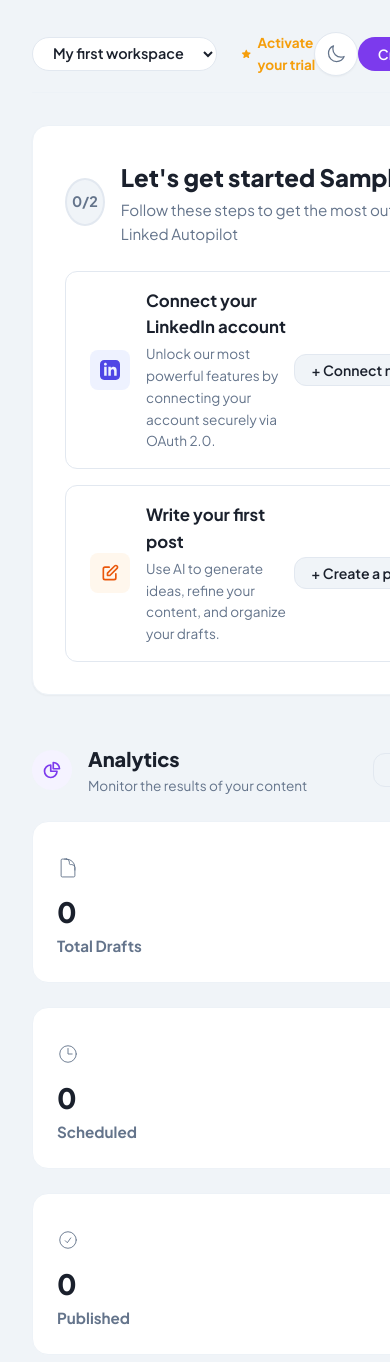
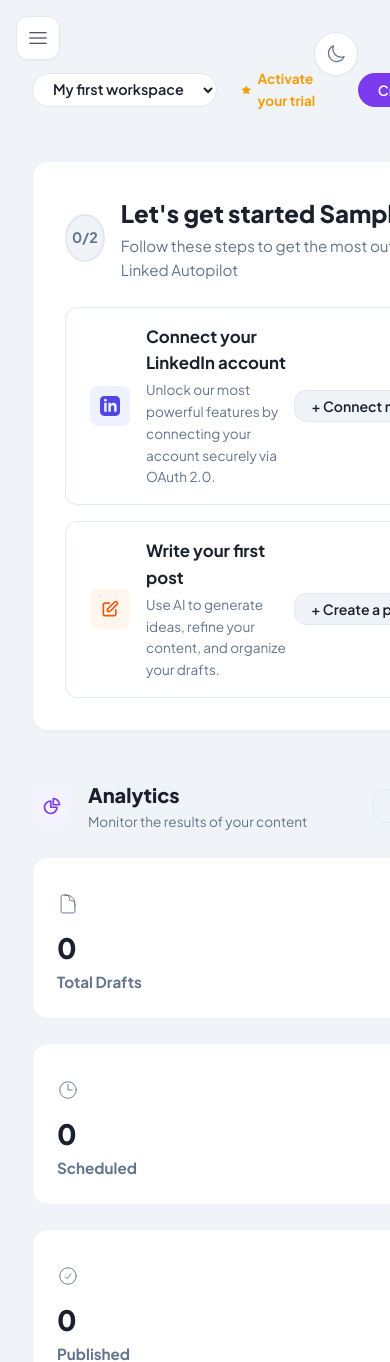
Before and after one commit to Rohitsharmamarvel/linkedin-post-generator, a Flask app: page /dashboard in a window 390 px wide; the page is wider, and only the part inside the window is pictured. Shown: the top 1362 px of that part. Run offline with Flask 3, Linux system fonts and the light colour scheme; the visitor is signed in with stand-in values (Sample User, id 1); data that the repository does not hold is empty; some libraries are stand-ins or nearby versions.

Commit message:
fix: made sidebar scrollable and added mobile menu toggle for improved responsiveness

```diff
--- a/app/static/css/main.css
+++ b/app/static/css/main.css
@@ -129,7 +129,23 @@ select {
     flex-direction: column;
     z-index: 50;
     padding: var(--space-lg);
-    transition: width var(--transition-slow);
+    transition: all var(--transition-slow);
+    overflow-y: auto;
+    scrollbar-width: thin;
+    scrollbar-color: var(--color-border) transparent;
+}
+
+.sidebar.mobile-active {
+    transform: translateX(0);
+}
+
+.sidebar::-webkit-scrollbar {
+    width: 4px;
+}
+
+.sidebar::-webkit-scrollbar-thumb {
+    background: var(--color-border);
+    border-radius: 10px;
 }
 
 .sidebar-brand {
@@ -872,13 +888,40 @@ select {
         transform: translateX(-100%);
     }
 
+    .sidebar.mobile-active {
+        transform: translateX(0);
+    }
+
     .main-content {
         margin-left: 0;
+        padding-top: calc(var(--space-2xl) + 20px);
     }
 
     .stats-grid {
         grid-template-columns: 1fr;
     }
+
+    .mobile-menu-toggle {
+        display: flex !important;
+    }
+}
+
+.mobile-menu-toggle {
+    display: none;
+    position: fixed;
+    top: var(--space-md);
+    left: var(--space-md);
+    z-index: 1000;
+    width: 44px;
+    height: 44px;
+    background: var(--color-surface);
+    border: 1px solid var(--color-border);
+    border-radius: var(--radius-md);
+    align-items: center;
+    justify-content: center;
+    cursor: pointer;
+    box-shadow: var(--shadow-sm);
+    color: var(--color-text-primary);
 }
 
 /* ─── Reduced Motion ─── */
--- a/app/templates/base.html
+++ b/app/templates/base.html
@@ -130,6 +130,15 @@
     </nav>
     {% endif %}
 
+    <!-- ═══ Mobile Menu Toggle ═══ -->
+    {% if current_user.is_authenticated %}
+    <button class="mobile-menu-toggle" onclick="toggleSidebar()" title="Toggle Menu">
+        <svg xmlns="http://www.w3.org/2000/svg" fill="none" viewBox="0 0 24 24" stroke="currentColor" style="width:24px;height:24px;">
+            <path stroke-linecap="round" stroke-linejoin="round" d="M3.75 6.75h16.5M3.75 12h16.5m-16.5 5.25h16.5" />
+        </svg>
+    </button>
+    {% endif %}
+
     <!-- ═══ Main Content ═══ -->
     <main class="main-content" {% if not current_user.is_authenticated %}style="margin-left:0" {% endif %}>
         <!-- Theme Toggle -->
@@ -166,8 +175,25 @@
             localStorage.setItem('theme', newTheme);
             updateThemeIcon(newTheme);
         }
+        function toggleSidebar() {
+            const sidebar = document.querySelector('.sidebar');
+            if (sidebar) {
+                sidebar.classList.toggle('mobile-active');
+            }
+        }
         document.addEventListener('DOMContentLoaded', () => {
             updateThemeIcon(document.documentElement.getAttribute('data-theme') || 'light');
+
+            // Close sidebar when clicking outside on mobile
+            document.addEventListener('click', (e) => {
+                const sidebar = document.querySelector('.sidebar');
+                const toggle = document.querySelector('.mobile-menu-toggle');
+                if (window.innerWidth <= 768 && sidebar && sidebar.classList.contains('mobile-active')) {
+                    if (!sidebar.contains(e.target) && !toggle.contains(e.target)) {
+                        sidebar.classList.remove('mobile-active');
+                    }
+                }
+            });
         });
     </script>
     {% block scripts %}{% endblock %}
```
